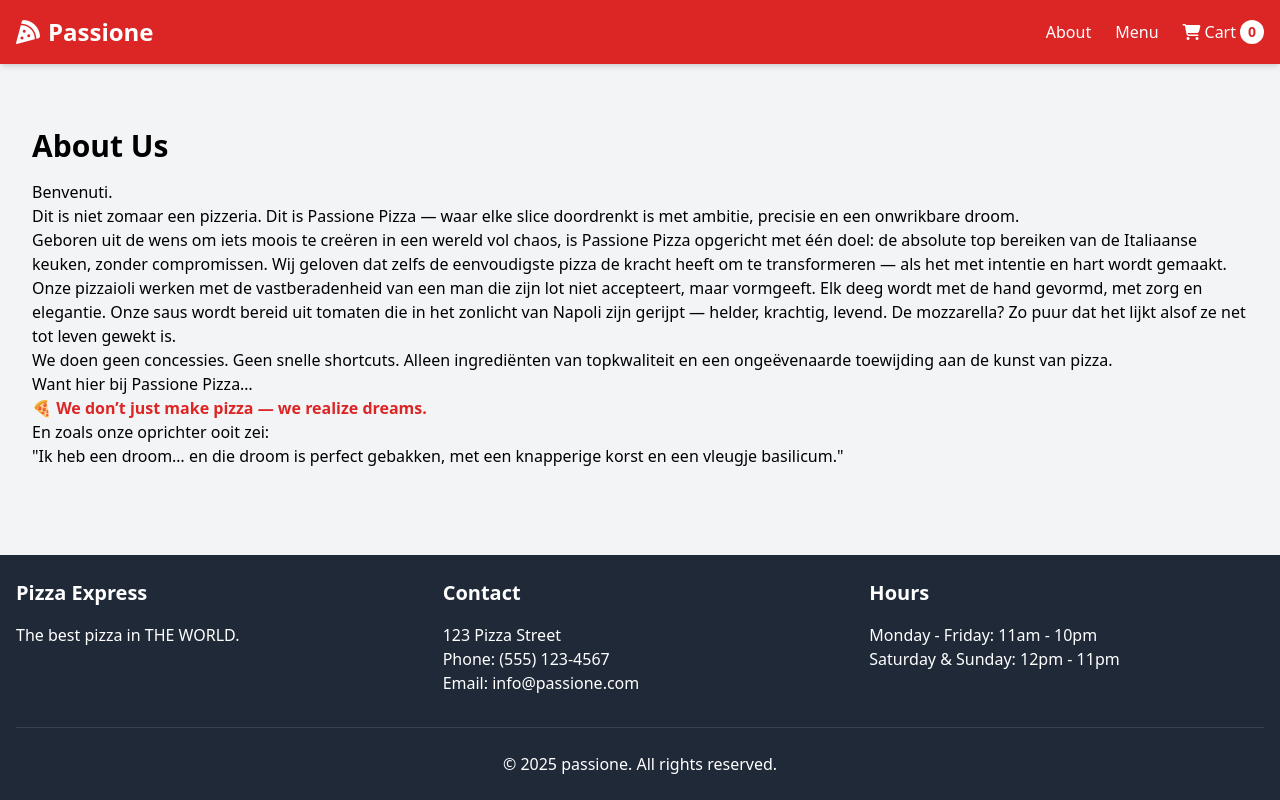
After one commit to sidrocva/pizzaexamen, a Django app: page /about/ in a window 1280 px wide. The commit adds this page. Run offline with Django 5.2, Linux system fonts and the light colour scheme; some libraries are stand-ins or nearby versions.

Commit message:
aboutpage added

```diff
--- /dev/null
+++ b/pizza_order/pizza_app/templates/pizza_app/about.html
@@ -0,0 +1,20 @@
+{% extends 'pizza_app/base.html' %}
+
+{% block content %}
+  <div class="container mx-auto px-4 py-8">
+    <h1 class="text-3xl font-bold mb-4">About Us</h1>
+    <div class="prose lg:prose-lg">
+      <p>Benvenuti.</p>
+      <p>Dit is niet zomaar een pizzeria. Dit is Passione Pizza — waar elke slice doordrenkt is met ambitie, precisie en een onwrikbare droom.</p>
+      <p>Geboren uit de wens om iets moois te creëren in een wereld vol chaos, is Passione Pizza opgericht met één doel: de absolute top bereiken van de Italiaanse keuken, zonder compromissen. Wij geloven dat zelfs de eenvoudigste pizza de kracht heeft om te transformeren — als het met intentie en hart wordt gemaakt.</p>
+      <p>Onze pizzaioli werken met de vastberadenheid van een man die zijn lot niet accepteert, maar vormgeeft. Elk deeg wordt met de hand gevormd, met zorg en elegantie. Onze saus wordt bereid uit tomaten die in het zonlicht van Napoli zijn gerijpt — helder, krachtig, levend. De mozzarella? Zo puur dat het lijkt alsof ze net tot leven gewekt is.</p>
+      <p>We doen geen concessies. Geen snelle shortcuts. Alleen ingrediënten van topkwaliteit en een ongeëvenaarde toewijding aan de kunst van pizza.</p>
+      <p>Want hier bij Passione Pizza…</p>
+      <p class="text-red-600 font-bold">🍕 We don’t just make pizza — we realize dreams.</p>
+      <p>En zoals onze oprichter ooit zei:</p>
+      <blockquote>
+        <p>"Ik heb een droom… en die droom is perfect gebakken, met een knapperige korst en een vleugje basilicum."</p>
+      </blockquote>
+    </div>
+  </div>
+{% endblock %}
--- a/pizza_order/pizza_app/templates/pizza_app/base.html
+++ b/pizza_order/pizza_app/templates/pizza_app/base.html
@@ -17,6 +17,7 @@
             </a>
             <nav>
                 <ul class="flex space-x-6">
+                    <li><a href="{% url 'pizza_app:about' %}" class="hover:underline">About</a></li>
                     <li><a href="{% url 'pizza_app:index' %}" class="hover:underline">Menu</a></li>
                     <li>
                         <a href="{% url 'pizza_app:cart_detail' %}" class="hover:underline flex items-center">
--- a/pizza_order/pizza_app/urls.py
+++ b/pizza_order/pizza_app/urls.py
@@ -14,4 +14,5 @@ urlpatterns = [
     path('order/confirmation/<uuid:order_id>/', views.order_confirmation, name='order_confirmation'),
     path('order/failure/<uuid:order_id>/', views.order_failure, name='order_failure'),
     path('webhook/stripe/', views.stripe_webhook, name='stripe_webhook'),
+    path('about/', views.about, name='about'),
 ]
--- a/pizza_order/pizza_app/views.py
+++ b/pizza_order/pizza_app/views.py
@@ -183,3 +183,7 @@ def stripe_webhook(request):
         return HttpResponse(status=200)
     except Exception as e:
         return HttpResponse(status=400)
+
+#about page for pizza app
+def about(request):
+    return render(request, 'pizza_app/about.html')
```
Also changed, not shown: pizza_order/db.sqlite3, pizza_order/media/product_images/cola.jpg (added), pizza_order/media/product_images/madeinheaven.jpg (added), pizza_order/media/product_images/mozzarella.jpg (added), pizza_order/media/product_images/redhotchillipeppers.jpg (added), pizza_order/media/product_images/water.jpg (added).
